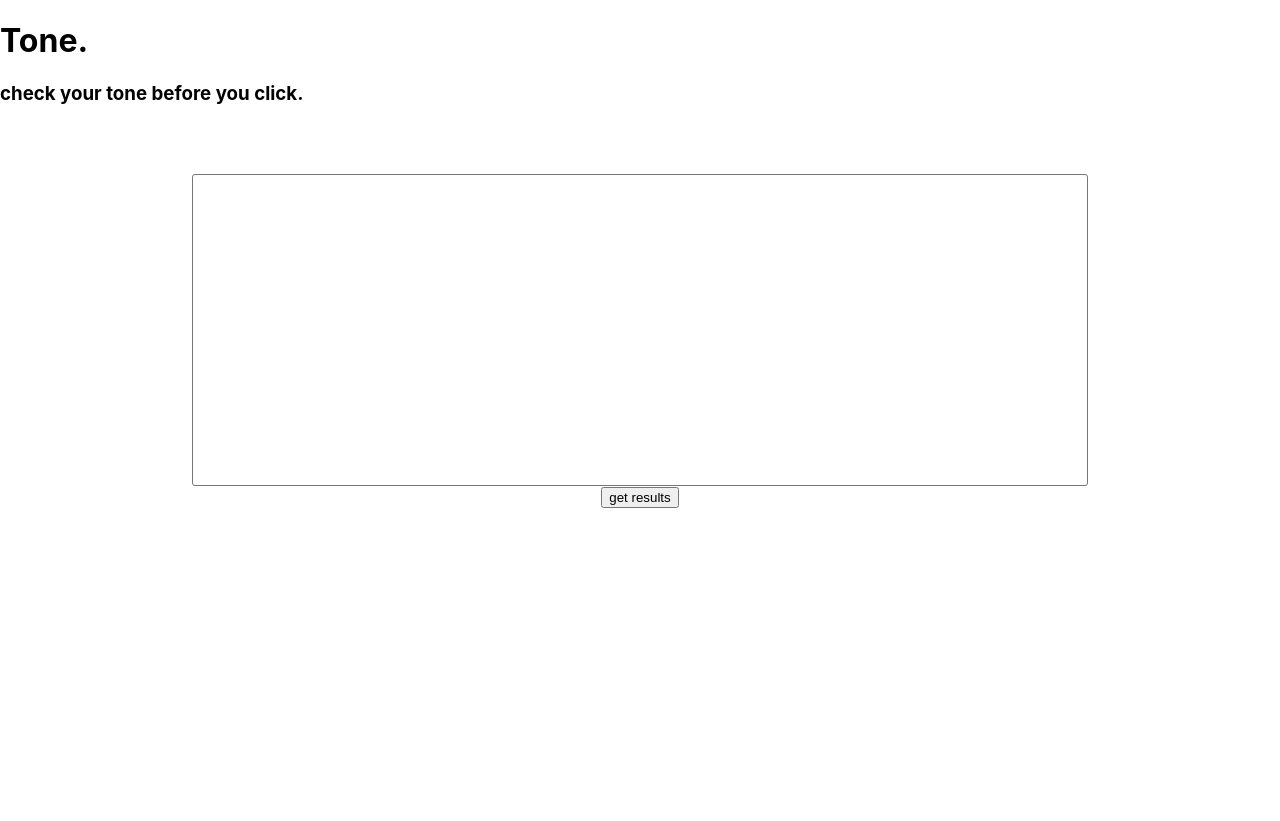
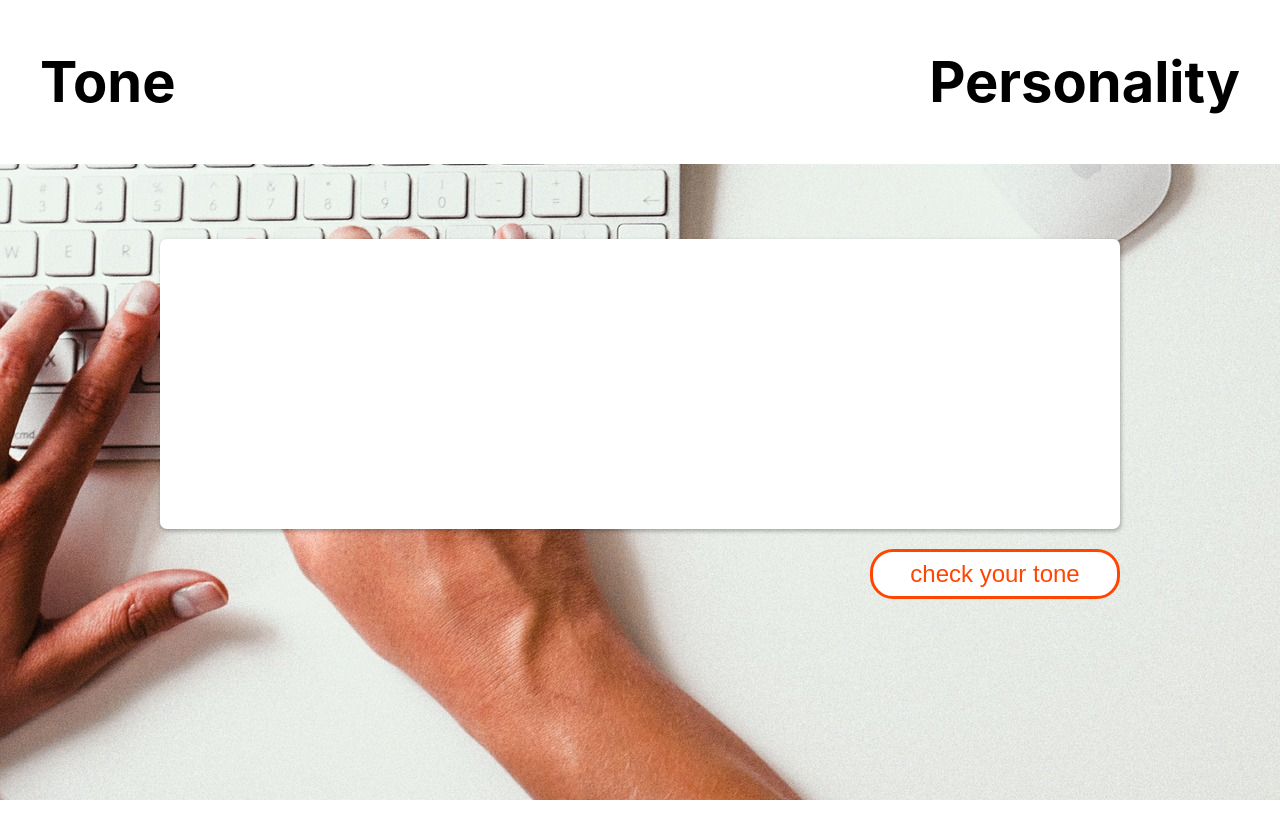
Before and after one commit to leahhullinger/tone, a React (Create React App) app in the folder client/: page / in a window 1280 px wide. After the commit the page ends 800 px from the top, so only its background shows below. Built offline with nearby package versions, Linux system fonts and the light colour scheme.

Commit message:
header styled

```diff
--- a/client/src/App.css
+++ b/client/src/App.css
@@ -1,29 +1,107 @@
 .App {
   height: 100vh;
-  width: 100vw;
+  overflow-y: auto;
+  background-image: url("keyboard-498396_1920.jpg");
+  background-repeat: no-repeat;
+  background-position: left bottom fixed;
 }
 
 .content {
-  flex: 1;
-  height: 85vh;
+  display: flex;
+  flex-direction: column;
+  justify-content: space-between;
+  align-items: flex-start;
+  /* background-image: url("keyboard-498396_1920.jpg"); */
 }
 
-.user-input-wrapper {
+.description {
+  flex: 1;
+  /* justify-content: right; */
+  align-self: right;
+  font-size: 36px;
+  text-align: left;
+  padding: 0 50px;
+  margin: 0 auto;
+}
+h2 {
+  /* background-color: pink; */
+  padding-left: 10px;
+}
+
+span {
+  background-color: pink;
+}
+
+.inputWrapper {
   display: flex;
   flex-direction: column;
-  align-items: center;
+  align-content: center;
   justify-content: center;
-  width: 66%;
-  margin: 0 auto;
-  padding-top: 50px;
+  margin: 50px auto;
+  padding: 25px;
+  width: 75%;
+  /* border: 1.25px solid blue;
+  border-radius: 3px; */
+}
+
+.inputHeader {
+  background-color: whitesmoke;
+  opacity: 0.7;
+  border-top-left-radius: 5px;
+  border-top-right-radius: 5px;
+  padding: 0;
+  margin: 0;
+}
+p {
+  font-size: 24px;
+  padding: 10px;
+  margin: 0;
+  text-transform: uppercase;
 }
 
 .user-input {
-  width: 100%;
+  flex: 1;
+  position: relative;
   resize: none;
-  border-radius: 3px;
+  border-radius: 7px;
   flex-wrap: wrap;
   overflow-y: scroll;
   font-size: 24px;
   padding: 20px 25px;
+  position: relative;
+  box-shadow: 1px 2px 4px rgba(0, 0, 0, 0.3);
+  padding: 10px;
+  background: white;
+  border: none;
 }
+
+.btnWrapper {
+  display: flex;
+  justify-content: center;
+  align-content: right;
+  padding: 20px 0;
+  width: 100%;
+  height: 40px;
+  background-color: white;
+}
+
+.btn {
+  width: 250px;
+  height: 100%;
+  color: blue;
+  background-color: white;
+  text-decoration: none;
+  height: 50px;
+  border-image: none;
+  border: 3px solid orangered;
+  border-radius: 23px;
+  color: orangered;
+  font-size: 24px;
+  align-self: flex-end;
+  margin-top: 20px;
+}
+
+.btn:hover {
+  background-color: orangered;
+  color: white;
+}
--- a/client/src/App.js
+++ b/client/src/App.js
@@ -1,7 +1,8 @@
 import React, { Component } from "react";
 import axios from "axios";
-import { Header } from "./component/Header";
+import { Header } from "./component/Header/Header";
 import "./App.css";
+import keyboardIMG from "./keyboard-498396_1920.jpg";
 
 class App extends Component {
   constructor(props) {
@@ -36,14 +37,21 @@ class App extends Component {
       <div className="App">
         <Header />
         <div className="content">
-          <div className="user-input-wrapper">
+          {/* <div className="description">
+            <h2>
+              wondering how your email will come across? Run a quick tone
+              analysis before you send it.{" "}
+            </h2>
+          </div> */}
+          <div className="inputWrapper">
             <textarea
               rows={10}
               className="user-input"
               onChange={e => this.setState({ userInput: e.target.value })}
             />
-            <div>
-              <button onClick={this.getToneResults}>get results</button>
+            <button className="btn" onClick={this.getToneResults}>
+              check your tone
+            </button>
           </div>
         </div>
 
@@ -60,14 +68,13 @@ class App extends Component {
               return (
                 <div key={sentence.sentence_id}>
                   <div>{sentence.text}</div>
-                    <div>{sentence.tones}</div>
+                  <div>{sentence.tones.tone_name}</div>
                 </div>
               );
             })}
           </div>
         )}
       </div>
-      </div>
     );
   }
 }
--- a/client/src/component/Header.js
+++ /dev/null
@@ -1,12 +0,0 @@
-import React from "react";
-
-export const Header = () => (
-  <div className="header">
-    <div className="left">
-      <h1>Tone.</h1>
-    </div>
-    <div className="right">
-      <h3>check your tone before you click.</h3>
-    </div>
-  </div>
-);
--- /dev/null
+++ b/client/src/component/Header/Header.js
@@ -0,0 +1,16 @@
+import React from "react";
+import keyboardIMG from "../../keyboard-498396_1920.jpg";
+import styles from "./Header.module.css";
+
+export const Header = () => (
+  <div className={styles.header}>
+    <h1 className={styles.titleTone}>Tone</h1>
+    {/* <p className={styles.descriptTone}>
+      check the tone of your email before you send it.
+    </p> */}
+    <h1 className={styles.titleInkblot}>Personality</h1>
+    {/* <p className={styles.descriptInkblot}>
+      Get a personality assessment by submitting 150+ words you've written.
+    </p> */}
+  </div>
+);
--- /dev/null
+++ b/client/src/component/Header/Header.module.css
@@ -0,0 +1,63 @@
+.header {
+  display: flex;
+  flex-direction: column;
+  justify-content: center;
+  align-items: left;
+  width: 1fr;
+  margin: 0 auto;
+  background-color: white;
+  padding: 20px 50px;
+}
+
+.titleTone,
+.titleInkblot {
+  font-size: 3.5rem;
+  line-height: 1.5;
+  /* flex: 1; */
+  margin: 0;
+}
+.titleTone:hover,
+.titleInkblot:hover {
+  color: #03a678;
+  /* text-decoration: underline; */
+  text-transform: uppercase;
+}
+
+@media (min-width: 600px) {
+  .header {
+    display: flex;
+    flex-direction: row;
+    justify-content: space-evenly;
+    /* align-items: center; */
+    width: 1fr;
+    background-color: white;
+    padding: 20px;
+  }
+
+  .titleTone,
+  .titleInkblot {
+    /* margin: 0; */
+    padding: 20px;
+  }
+}
+
+@media (min-width: 800px) {
+  .header {
+    justify-content: space-between;
+  }
+}
+
+/* .descriptTone,
+.descriptInkblot {
+  opacity: 0;
+  transition: 0.25s;
+  transform: translateY(-50%);
+  padding-top: 10px;
+  z-index: 1;
+}
+
+.descriptTone:hover,
+.descriptInkblot:hover {
+  opacity: 1;
+  transform: translateY(100%);
+} */
```
Also changed, not shown: client/src/keyboard-498396_1920.jpg (added), 1 other file (tests, documents, lock files or other folders). Lines whose indentation alone changed are shown as unchanged.
